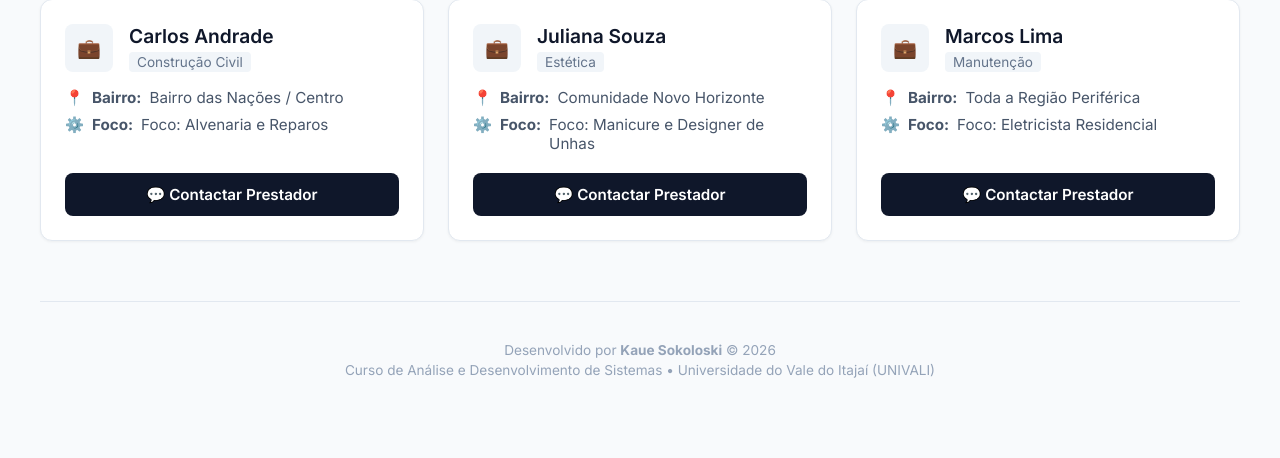
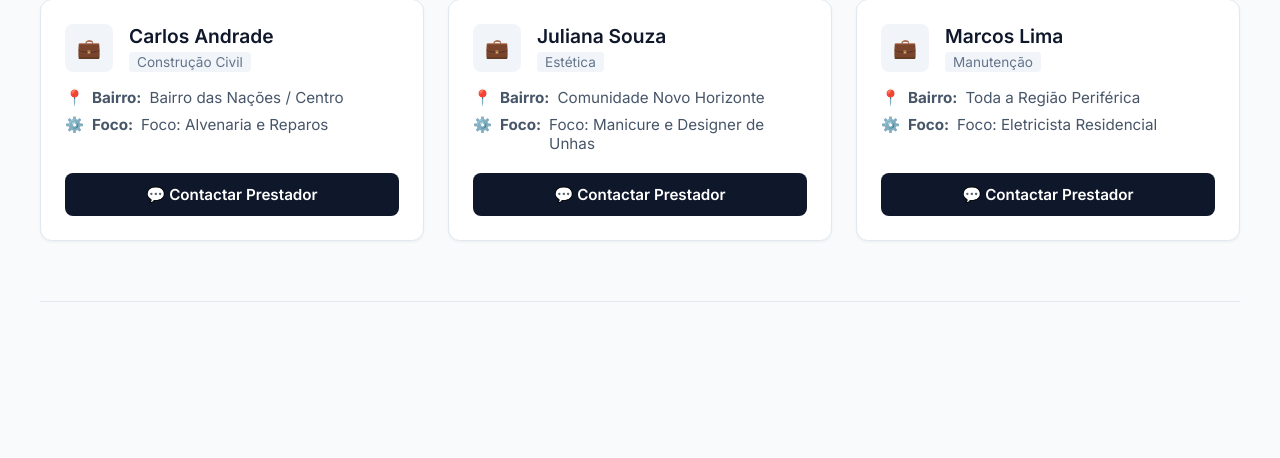
Before and after one commit to kaueend/vitrine-servicos-locais, a Flask app: page / in a window 1280 px wide. Shown: the part 397-855 px from the top of the page. After the commit the page ends 699 px from the top, so only its background shows below. Run offline with Flask 3, Linux system fonts and the light colour scheme.

Commit message:
Novo layout atualizado

```diff
--- a/templates/index.html
+++ b/templates/index.html
@@ -354,8 +354,8 @@
         </main>
 
         <footer>
-            <p>Desenvolvido por <strong>Kaue Sokoloski</strong> © 2026</p>
-            <p style="margin-top: 4px;">Curso de Análise e Desenvolvimento de Sistemas • Universidade do Vale do Itajaí (UNIVALI)</p>
+            <p></p>
+            <p></p>
         </footer>
 
     </div>
```
